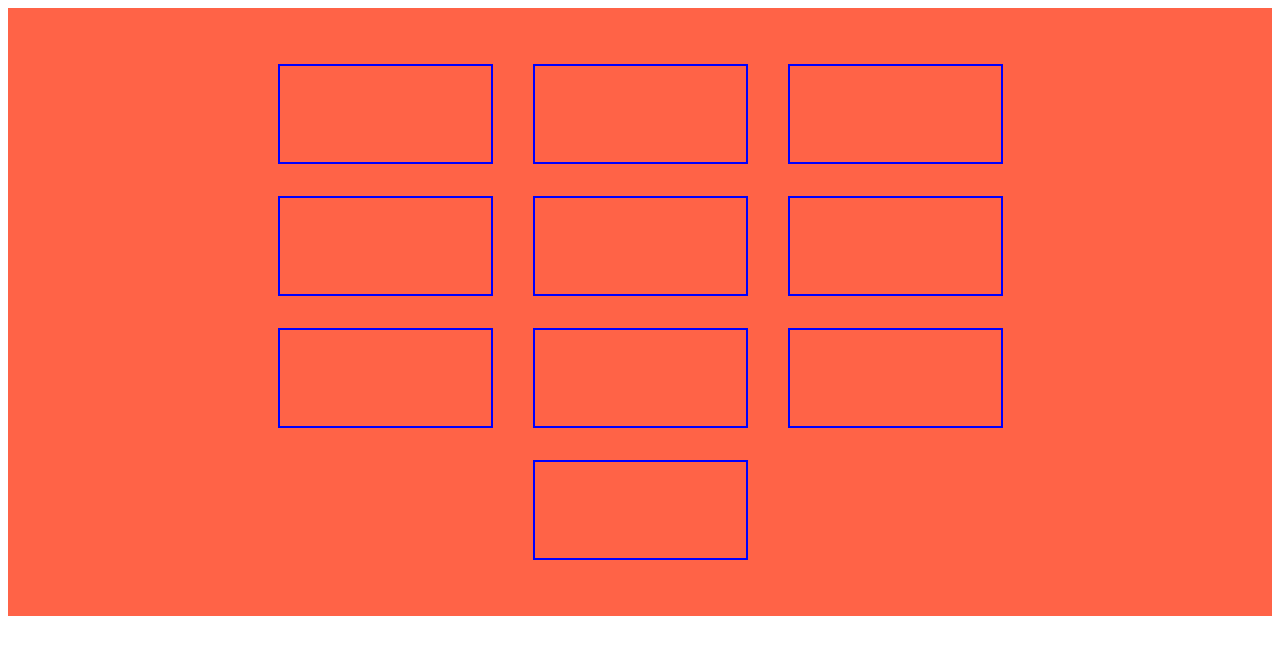
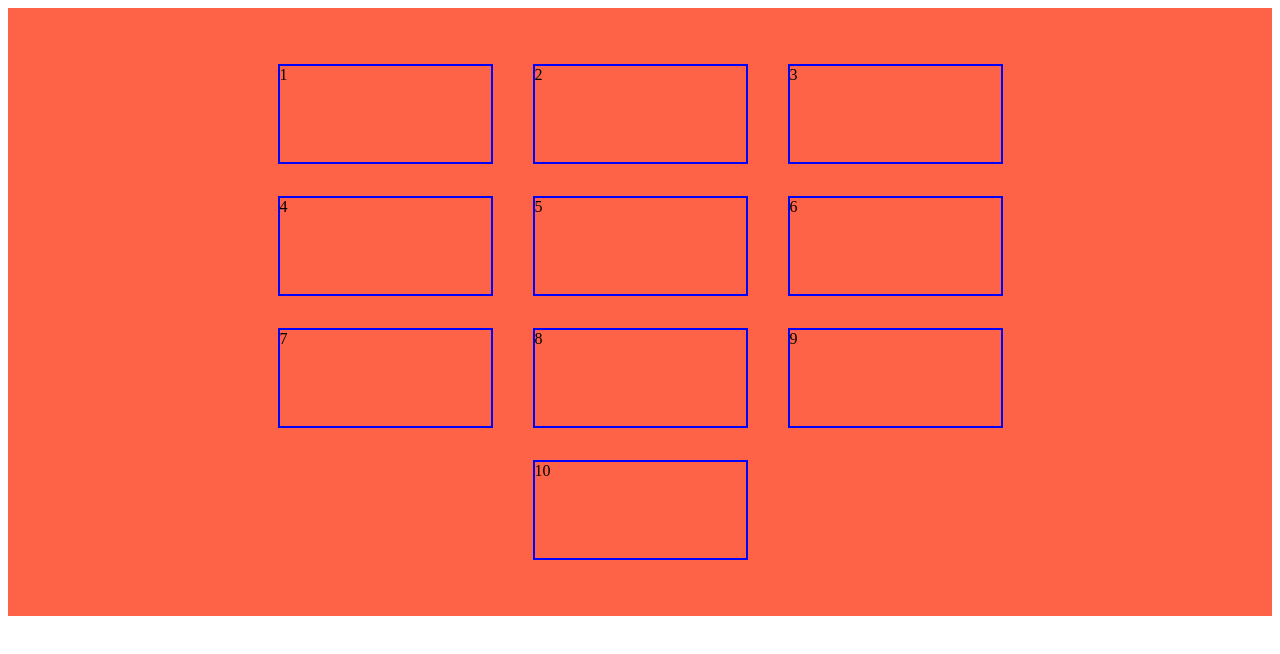
Before and after one commit to llcain/CSS, a website: page flexbox.html in a window 1280 px wide. Drawn offline with Linux system fonts and the light colour scheme.

Commit message:
Added text to flexbox

```diff
--- a/flexbox.html
+++ b/flexbox.html
@@ -9,16 +9,16 @@
 <body>
 
     <div class="parent-flex">
-        <div class="flex-item"></div>
-        <div class="flex-item"></div>
-        <div class="flex-item"></div>
-        <div class="flex-item"></div>
-        <div class="flex-item"></div>
-        <div class="flex-item"></div>
-        <div class="flex-item"></div>
-        <div class="flex-item"></div>
-        <div class="flex-item"></div>
-        <div class="flex-item"></div>
+        <div class="flex-item">1</div>
+        <div class="flex-item">2</div>
+        <div class="flex-item">3</div>
+        <div class="flex-item">4</div>
+        <div class="flex-item">5</div>
+        <div class="flex-item">6</div>
+        <div class="flex-item">7</div>
+        <div class="flex-item">8</div>
+        <div class="flex-item">9</div>
+        <div class="flex-item">10</div>
     </div>
 
 </body>
```
